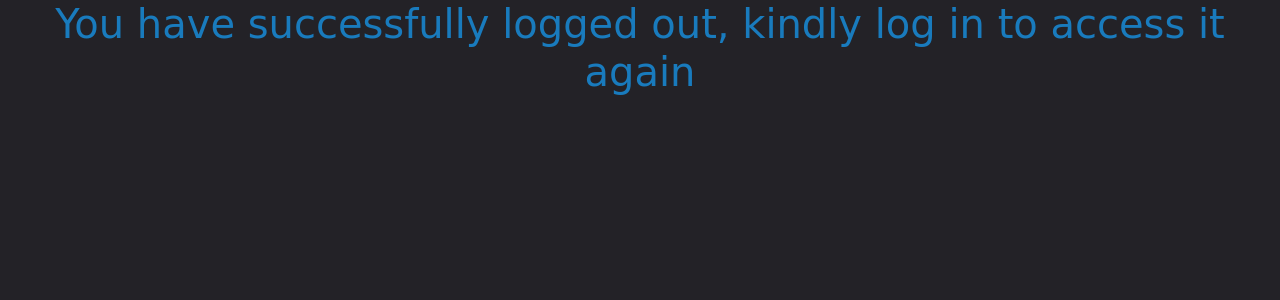
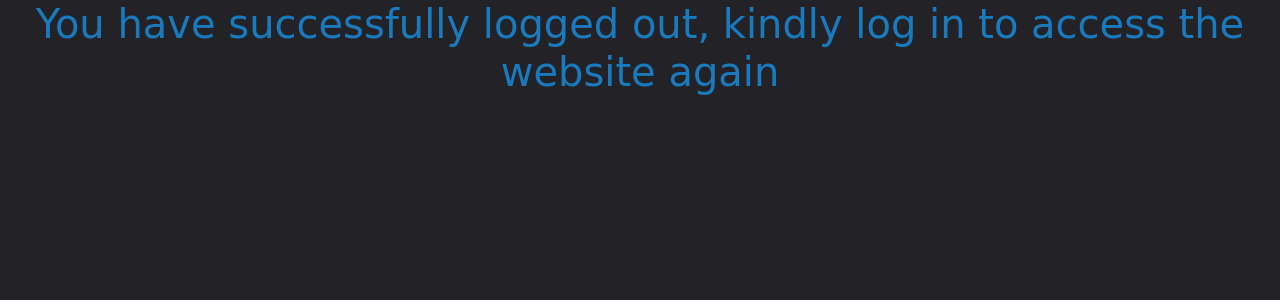
Before and after one commit to wesleymutwiri/hoodwinked2, a Django app: page /thanks/ in a window 1280 px wide. Shown: the part 82-382 px from the top of the page. Run offline with Django 3.2, Linux system fonts and the light colour scheme; some libraries are stand-ins or nearby versions; some web fonts are replaced.

Commit message:
deploying to heroku again

```diff
--- a/requirements.txt
+++ b/requirements.txt
@@ -1,6 +1,7 @@
 dj-database-url==0.5.0
 Django==1.11.5
 django-bootstrap4==0.0.6
+django-braces==1.13.0
 gunicorn==19.8.1
 Pillow==5.1.0
 psycopg2==2.7.4
--- a/templates/index.html
+++ b/templates/index.html
@@ -1,4 +1,4 @@
-{%extends 'base.html'%} {%block content%} Hello World
+{%extends 'base.html'%} {%block content%}
 <h1>Another one</h1>
 
 {%endblock%}
--- a/templates/thanks.html
+++ b/templates/thanks.html
@@ -1,3 +1,3 @@
 {%extends 'base.html' %} {%block content%}
-<h1>You have successfully logged out, kindly log in to access it again</h1>
+<h1>You have successfully logged out, kindly log in to access the website again </h1>
 {%endblock%}
```
